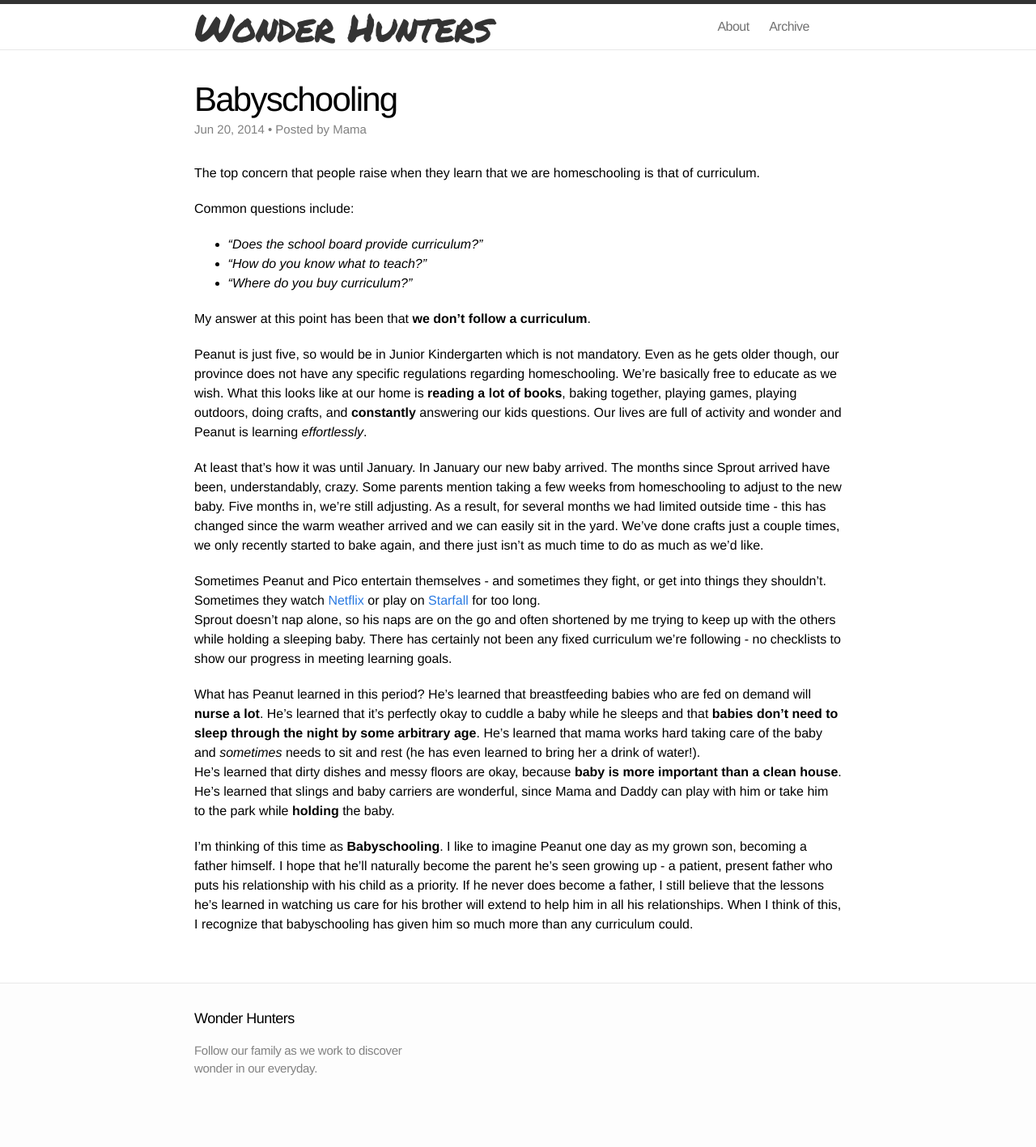
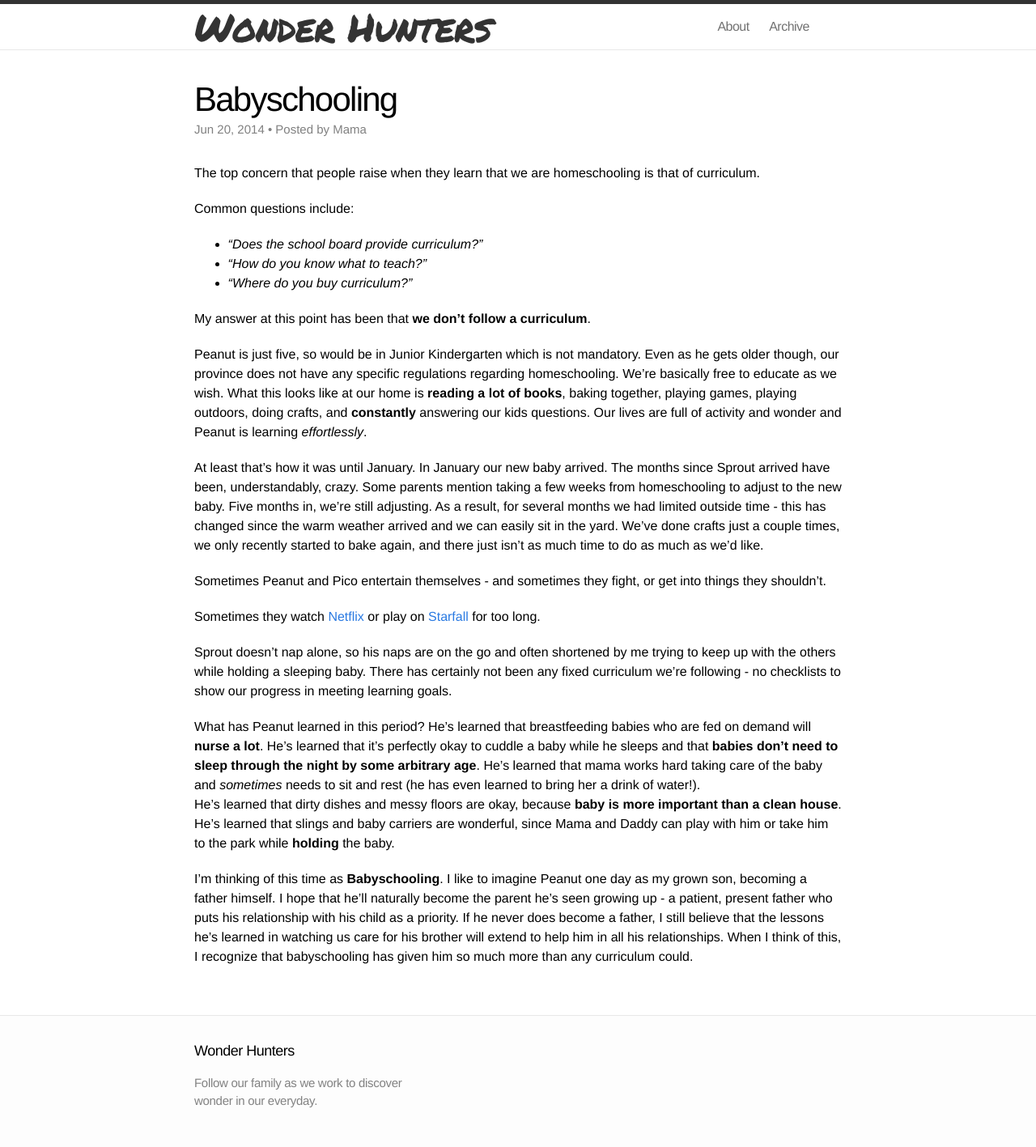
Before and after one commit to jenniferhunter/jenniferhunter.github.io, a Jekyll site: the page built from _posts/2014-06-20-babyschooling.markdown, in a window 1280 px wide. Shown: the whole page at 81% size. Built offline with Jekyll 4.4.1, drawn with Linux system fonts in a browser that asks for light colours; some web fonts are replaced; Markdown is read by kramdown in place of the engine named in the settings; before the commit the page ends 1377 px from its top, so only the background shows below that; part of the change alters nothing that is shown.

```diff
--- a/_config.yml
+++ b/_config.yml
@@ -8,5 +8,5 @@ username: jenniferhunter
 
 
   # Build settings
-markdown: kramdown
+markdown: rdiscount
 permalink: pretty
--- a/_posts/2014-06-20-babyschooling.markdown
+++ b/_posts/2014-06-20-babyschooling.markdown
@@ -20,7 +20,9 @@ Peanut is just five, so would be in Junior Kindergarten which is not mandatory.
 At least that's how it was until January.  In January our new baby arrived.  The months since Sprout arrived have been, understandably, crazy.  Some parents mention taking a few weeks from homeschooling to adjust to the new baby.  Five months in, we're still adjusting.  As a result, for several months we had limited outside time - this has changed since the warm weather arrived and we can easily sit in the yard.  We've done crafts just a couple times, we only recently started to bake again, and there just isn't as much time to do as much as we'd like.
 
 Sometimes Peanut and Pico entertain themselves - and sometimes they fight, or get into things they shouldn't.
+
 Sometimes they watch [Netflix](https://www.netflix.com) or play on [Starfall](http://www.starfall.com) for too long.
+
 Sprout doesn't nap alone, so his naps are on the go and often shortened by me trying to keep up with the others while holding a sleeping baby.
 There has certainly not been any fixed curriculum we're following - no checklists to show our progress in meeting learning goals.
 
```
